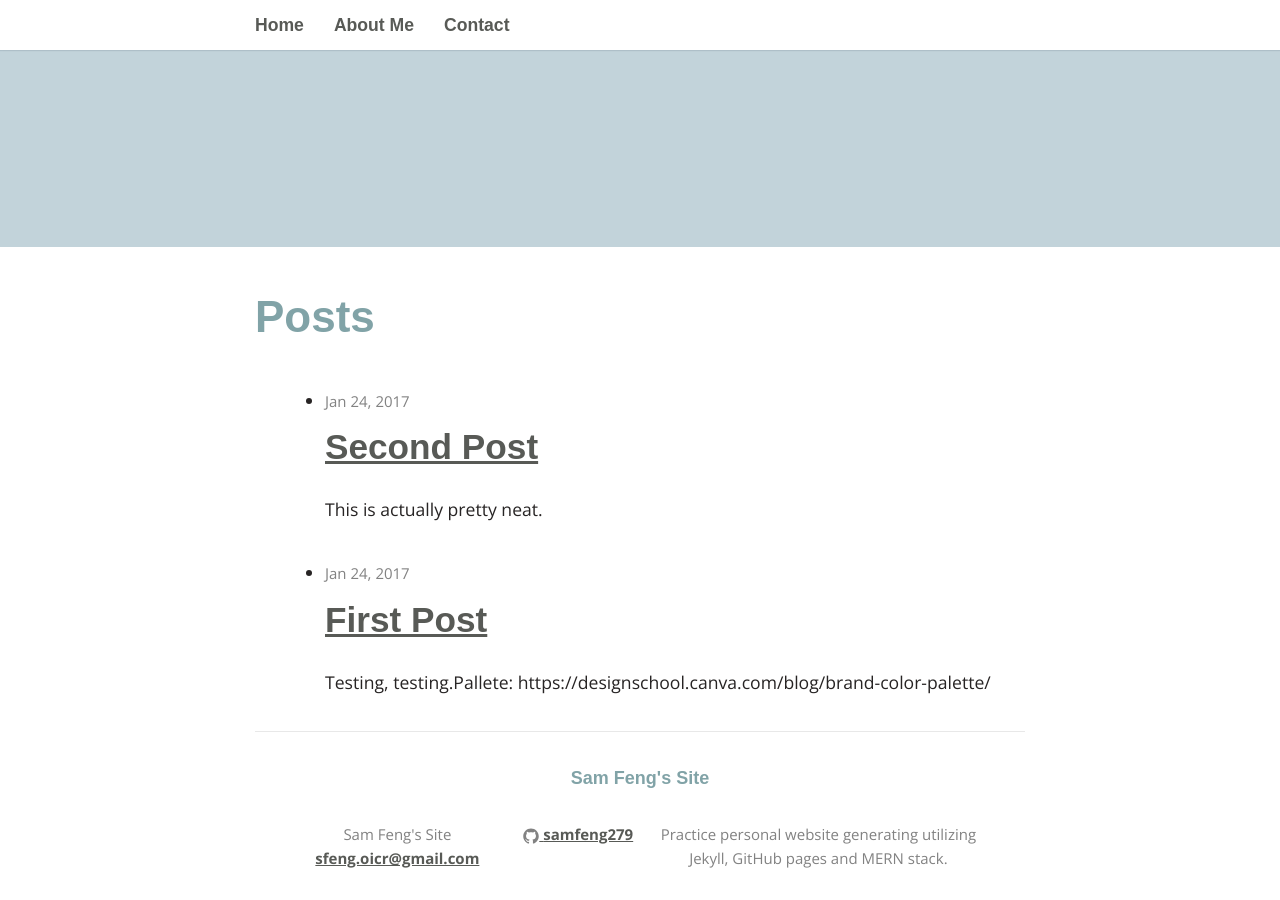
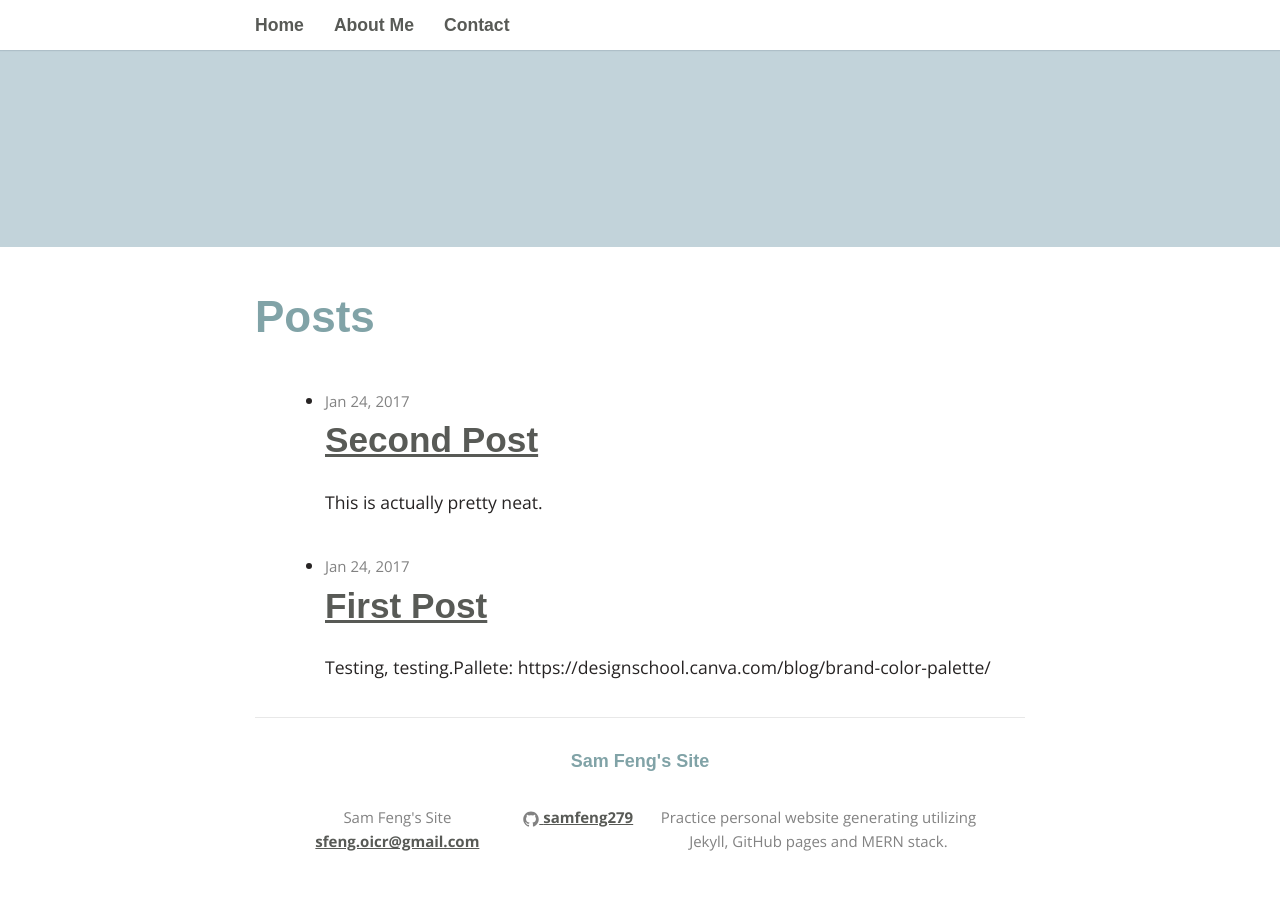
Before and after one commit to samfeng279/samfeng279.github.io, a Jekyll site: the page built from index.html, in a window 1280 px wide and 900 px high, scrolled down 253 px. Built offline with Jekyll 4.4.1, drawn with Linux system fonts in a browser that asks for light colours; some web fonts are replaced.

Commit message:
Update _layout.scss

```diff
--- a/_sass/_layout.scss
+++ b/_sass/_layout.scss
@@ -25,7 +25,7 @@ h1 {
 }
 h2 {
 	font-size: 2em;
-	-webkit-margin-before: 0.2em;
+	-webkit-margin-before: 0;
 	-webkit-margin-after: 0.6em;
 }
 headline {
```
